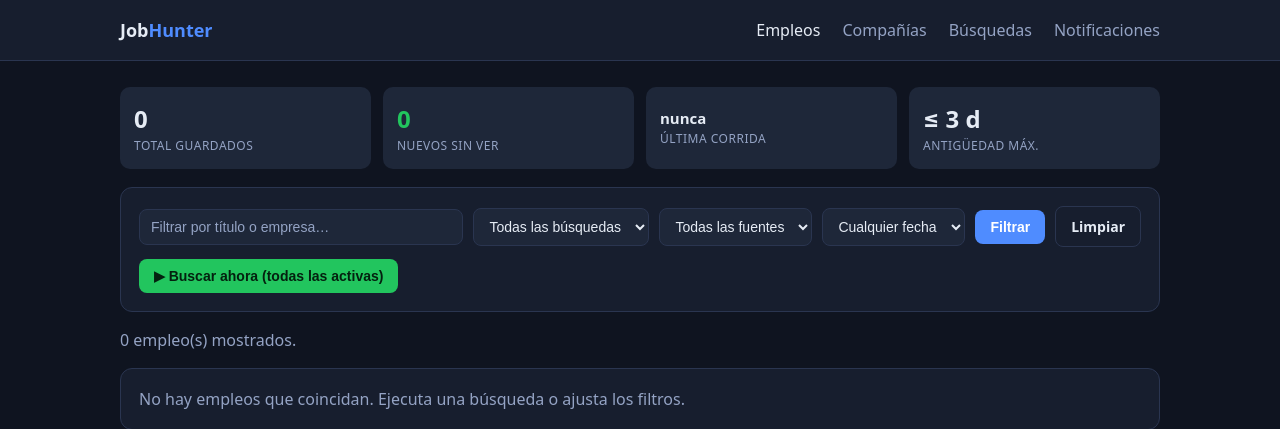
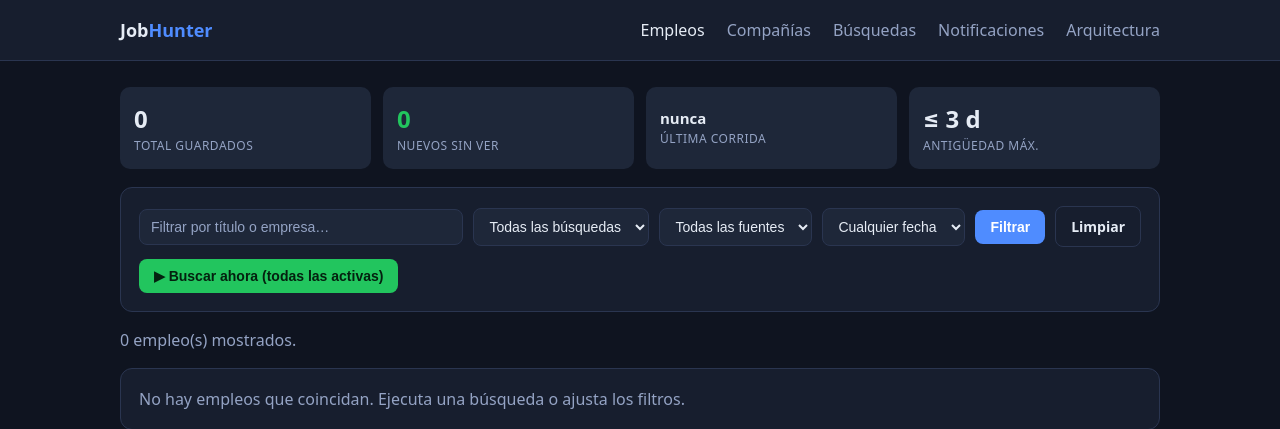
Before and after one commit to cflarios/JobHunter, a Flask app: page / in a window 1280 px wide. Shown: the top 429 px of the page. Run offline with Flask 3, Linux system fonts and the light colour scheme; data that the repository does not hold is empty.

Commit message:
Add enlace "Arquitectura" en la barra de navegación
Co-Authored-By: Claude Opus 4.8 <noreply@anthropic.com>

```diff
--- a/templates/base.html
+++ b/templates/base.html
@@ -65,6 +65,7 @@ button[disabled]{opacity:.75;cursor:progress}
   <a href="{{ url_for('searches') }}" class="{{ 'active' if request.endpoint=='searches' }}">Búsquedas</a>
   <a href="{{ url_for('notifications') }}" class="{{ 'active' if request.endpoint=='notifications' }}">
     Notificaciones<span id="notif-badge" class="badge" style="display:none"></span></a>
+  <a href="{{ url_for('architecture_page') }}">Arquitectura</a>
 </nav></div></header>
 <main><div class="wrap">
   {% with msgs = get_flashed_messages() %}
```
